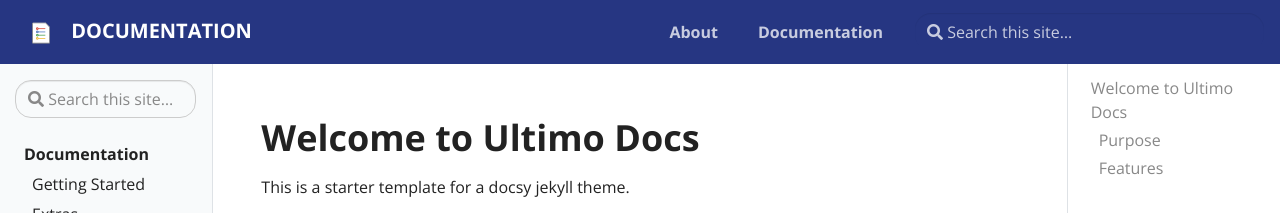
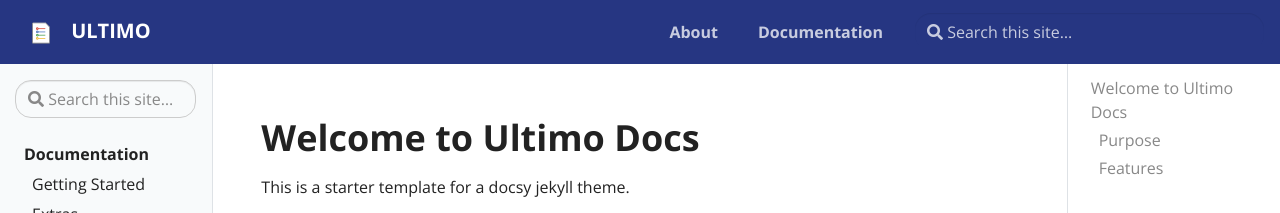
Before and after one commit to ejniemeijer/ejniemeijer.github.io, a Jekyll site: the page built from pages/index.md, in a window 1280 px wide. Shown: the top 213 px of the page. Built offline with Jekyll 4.4.1, drawn with Linux system fonts in a browser that asks for light colours.

Commit message:
Update _config.yml

```diff
--- a/_config.yml
+++ b/_config.yml
@@ -14,7 +14,7 @@
 # You can create any custom variable you would like, and they will be accessible
 # in the templates via {{ site.myvariable }}.
 
-title: Documentation
+title: Ultimo
 email: erik.niemeijer@ultimo.com
 author: Erik Niemeijer
 description: > # this means to ignore newlines until "baseurl:"
```
